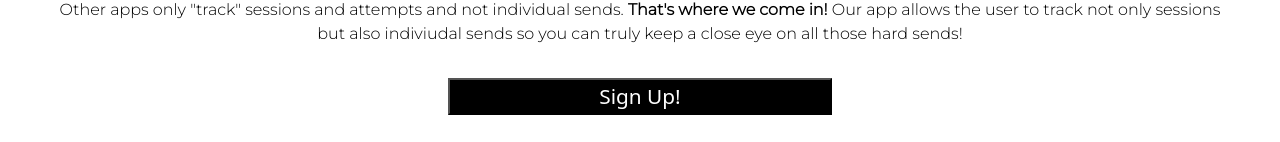
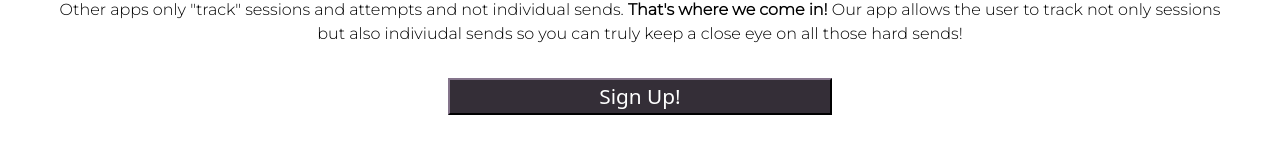
Before and after one commit to Phillip48/Climbing-gym-progress-tracker, a React (Create React App) app in the folder client/: page / in a window 1280 px wide. Shown: the part 810-952 px from the top of the page. Built offline with nearby package versions, Linux system fonts and the light colour scheme.

Commit message:
home css update

```diff
--- a/client/src/components/home/style.css
+++ b/client/src/components/home/style.css
@@ -80,7 +80,8 @@
   align-items: center;
   width: 30%;
    color: white;
-  background-color: black;
+  background-color: #342e37;
+  border-color: #342e37;
   font-size: 1.3em;
   transition: ease-in-out 0.4s;
   margin: 1rem;
```
